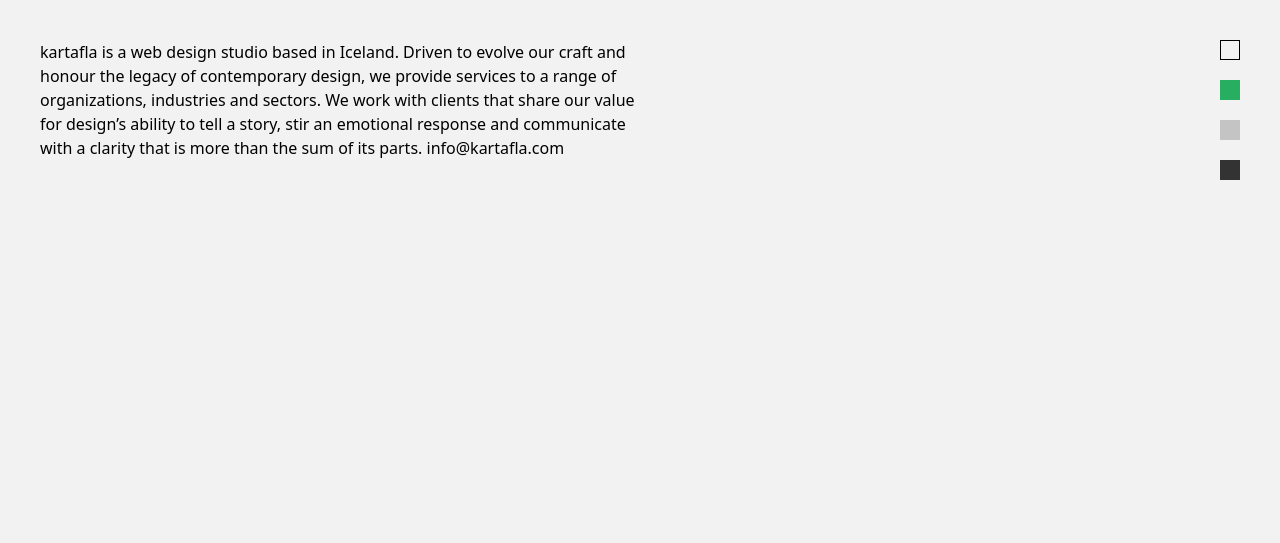
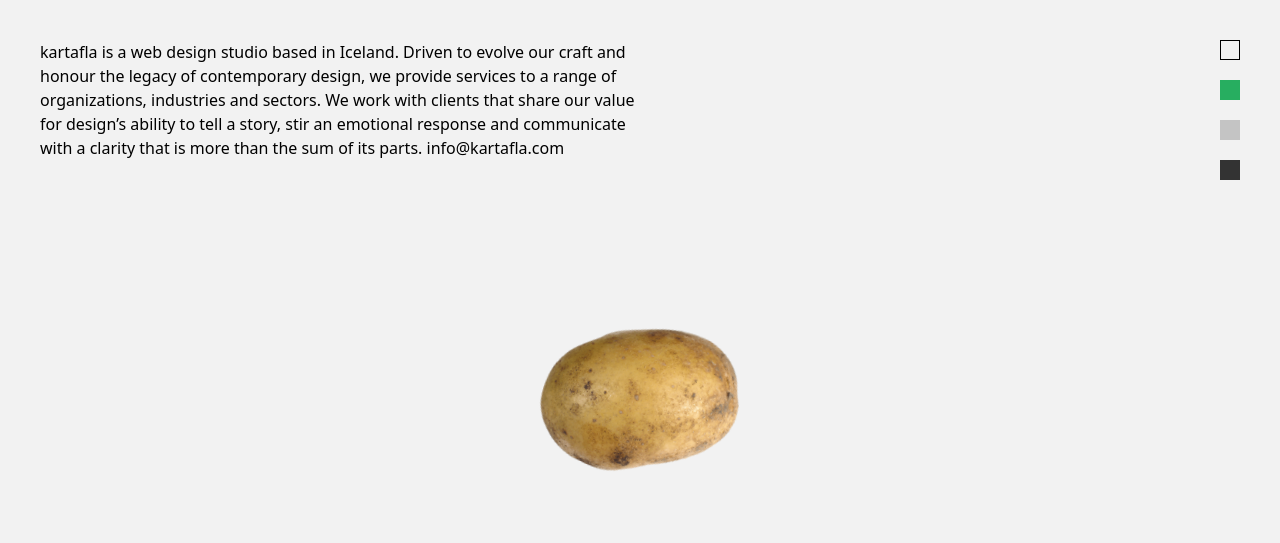
Before and after one commit to jonl17/kartafla.is, a Gatsby site: page / in a window 1280 px wide. Built offline with nearby package versions, Linux system fonts and the light colour scheme; Gatsby itself is replaced by a stand-in of ours.

Commit message:
spin potatoe

```diff
--- a/src/components/Potatoe/Potatoe.tsx
+++ b/src/components/Potatoe/Potatoe.tsx
@@ -21,7 +21,7 @@
   if (!image) return null
 
   return (
-    <div className='h-96 w-96'>
+    <div className='h-56 w-56 animate-spin-slow'>
       <GatsbyImage
         className='h-full w-full'
         objectFit='contain'
--- a/src/pages/index.tsx
+++ b/src/pages/index.tsx
@@ -2,6 +2,7 @@
 import React from 'react'
 import cn from 'classnames'
 import Bio from '@src/components/Bio'
+import Potatoe from '@src/components/Potatoe'
 
 export default function Home() {
   const { bg } = useBackgroundStore()
@@ -9,6 +10,9 @@
   return (
     <div className={cn('page h-screen w-full p-10', bg)}>
       <Bio />
+      <div className='absolute h-screen w-screen top-0 left-0 grid place-items-center'>
+        <Potatoe />
+      </div>
     </div>
   )
 }
--- a/tailwind.config.js
+++ b/tailwind.config.js
@@ -8,6 +8,7 @@
         gray: '#C4C4C4',
         black: '#333333',
       },
+      animation: { 'spin-slow': 'spin 10s linear infinite' },
     },
   },
   plugins: [],
```
Also changed, not shown: static/images/__.png (renamed from static/images/potato-1.png), static/images/potato.png (added).
